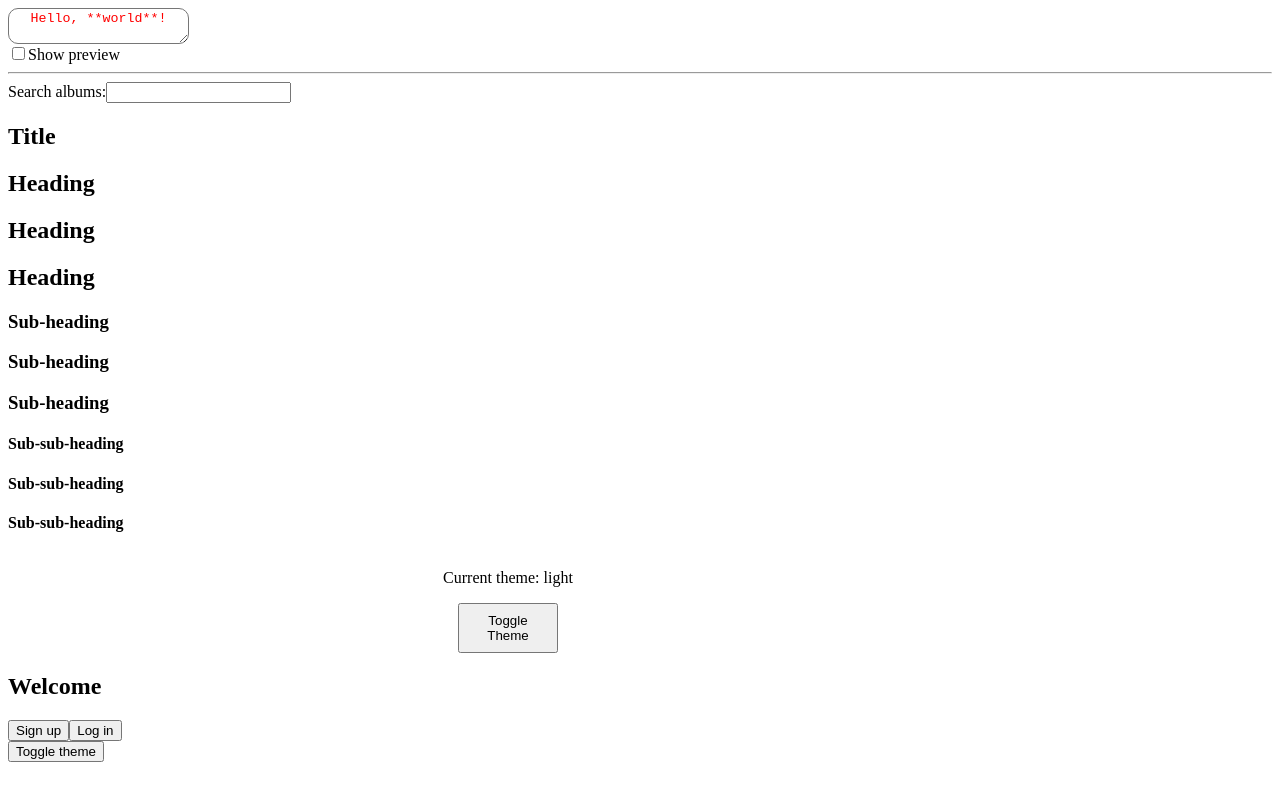
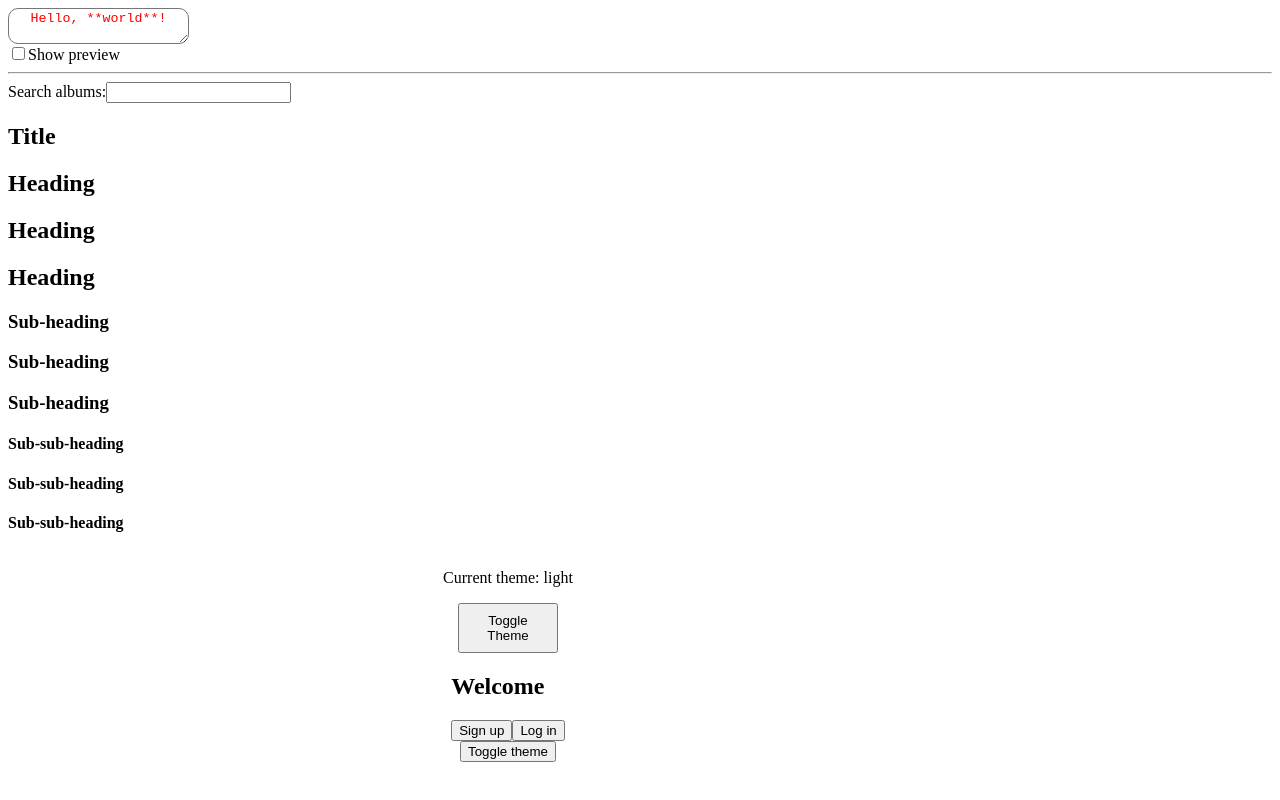
Before and after one commit to vietduongquoc-agilityio/hotel-management, a React (Vite) app in the folder examples-react/: page / in a window 1280 px wide. Built offline with nearby package versions, Linux system fonts and the light colour scheme.

Commit message:
Implement element usecontext examples

```diff
--- a/examples-react/src/UseContext/ContextPage.tsx
+++ b/examples-react/src/UseContext/ContextPage.tsx
@@ -15,10 +15,19 @@ interface ButtonProps {
 export default function UseContextPage() {
   const [theme, setTheme] = useState("light");
   return (
-    <>
+    <div
+      style={{
+        background: theme === "light" ? "#fff" : "#333",
+        color: theme === "light" ? "#000" : "#fff",
+        width: 1000,
+        display: "flex",
+        flexDirection: "column",
+        alignItems: "center",
+        justifyContent: "center",
+      }}
+    >
       <ThemeContext.Provider value={theme}>
         <Form />
-      </ThemeContext.Provider>
         <Button
           onClick={() => {
             setTheme(theme === "dark" ? "light" : "dark");
@@ -26,7 +35,8 @@ export default function UseContextPage() {
         >
           Toggle theme
         </Button>
-    </>
+      </ThemeContext.Provider>
+    </div>
   );
 }
 
```
Also changed, not shown: 1 other file (tests, documents, lock files or other folders). Lines whose indentation alone changed are shown as unchanged.
